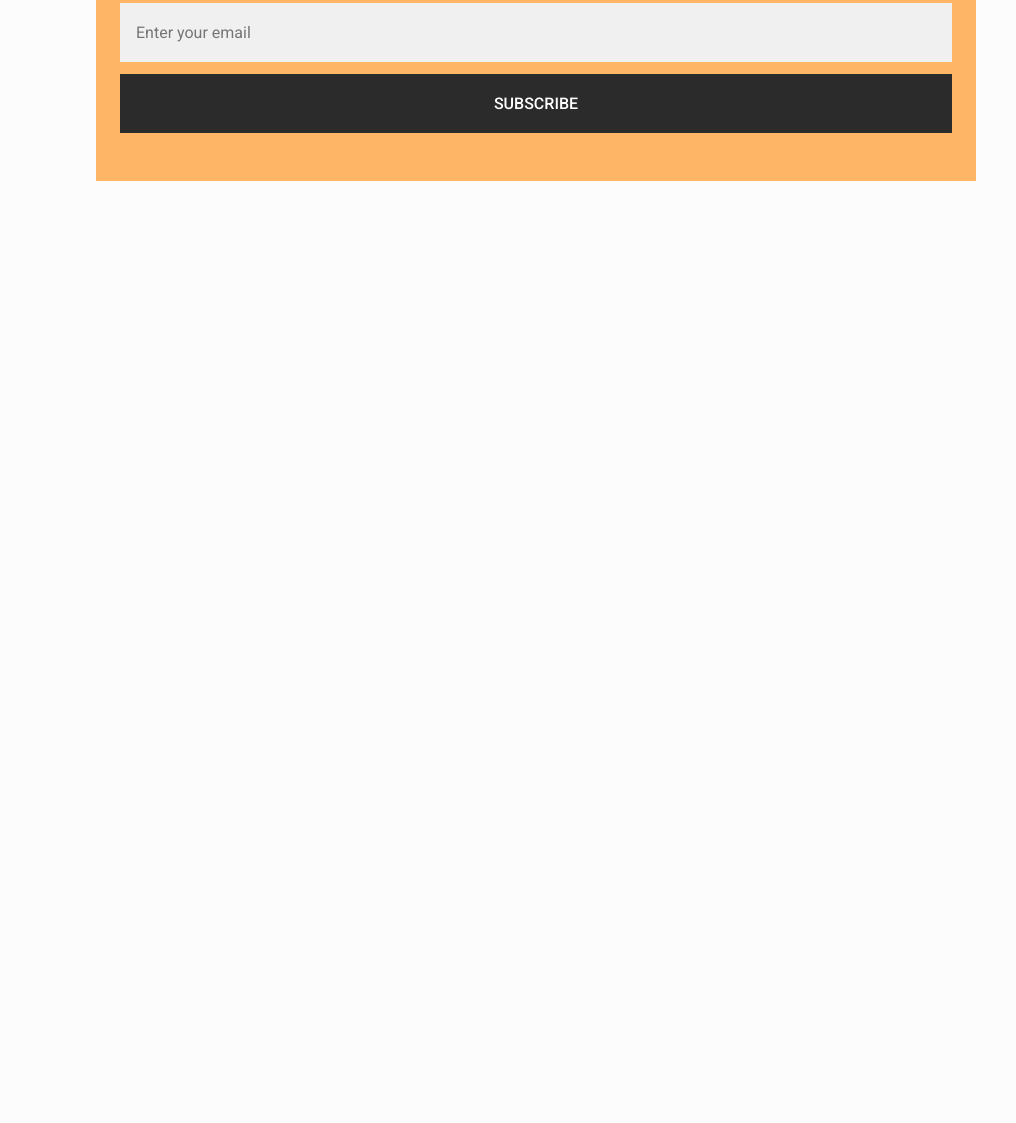
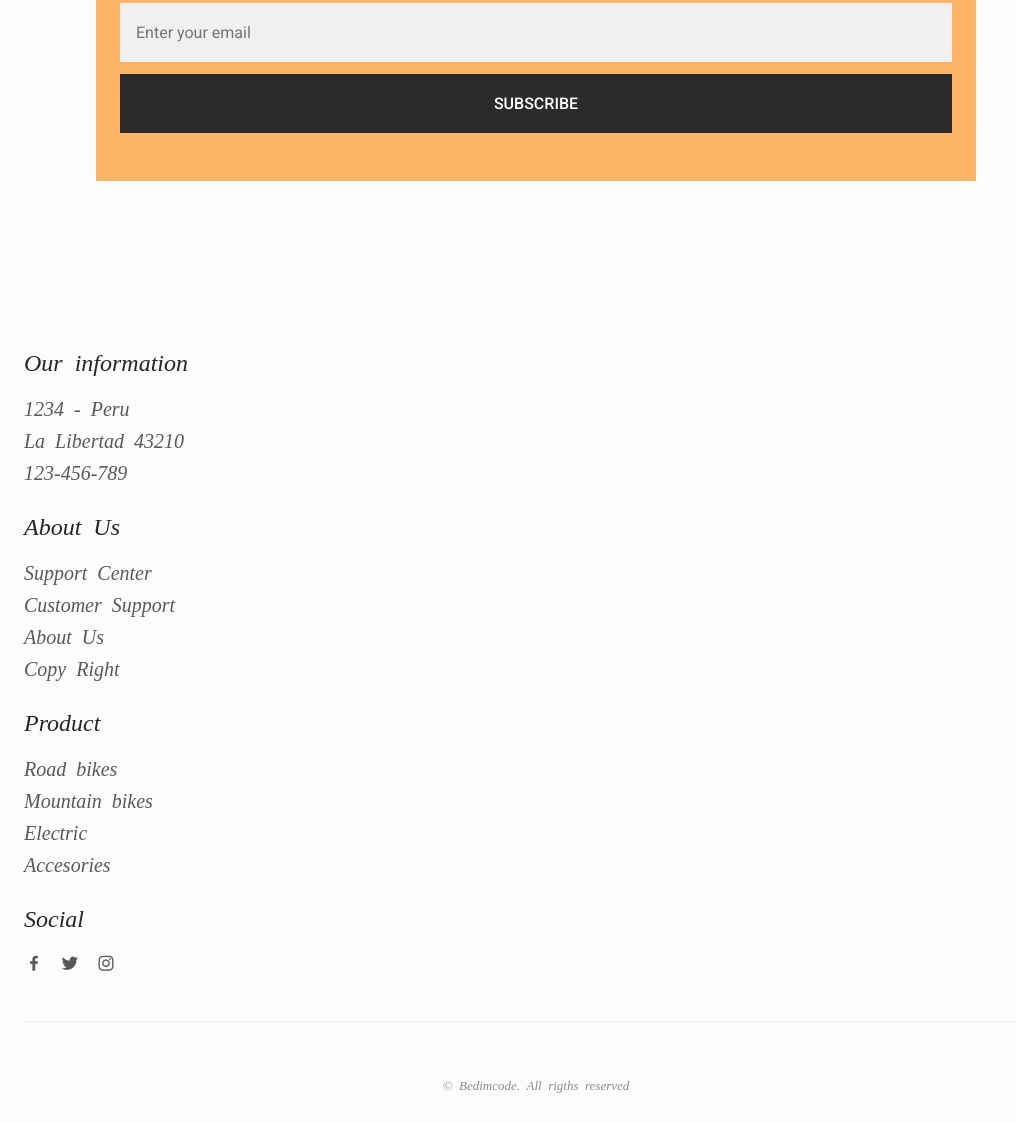
Before and after one commit to Zimerzel/Ecom-Watch, a plain HTML site: page index.html in a window 1280 px wide. Shown: the part 7659-8782 px from the top of the page, without its empty margins (0-1016 px from the left). Before the commit the page ends 8024 px from the top, so only its background shows below. Drawn offline with nearby package versions, Linux system fonts and the light colour scheme.

Commit message:
footer added

```diff
--- a/assets/css/style.css
+++ b/assets/css/style.css
@@ -782,3 +782,53 @@ row-gap: 7.5rem;
   padding: 1.25rem 1rem;
   color: hsl(0, 0%, 15%);
 }
+
+/*Footer*/
+
+.footer__container {
+  row-gap: 2rem;
+  border-bottom: 1px solid var(--border-color);
+  padding-bottom: 3rem;
+}
+
+.footer__title {
+  font-size: var(--h2-font-size);
+  margin-bottom: var(--mb-1-5);
+}
+
+.footer__list,
+.footer__links {
+  display: flex;
+  flex-direction: column;
+  row-gap: .75rem;
+}
+
+.footer__link {
+  color: var(--text-color);
+}
+
+.footer__link:hover {
+  color: var(--title-color);
+}
+
+.footer__social {
+  display: flex;
+  column-gap: 1rem;
+}
+
+.footer__social-link {
+  font-size: 1.25rem;
+  color: var(--text-color);
+}
+
+.footer__social-link:hover {
+  color: var(--title-color);
+}
+
+.footer__copy {
+  display: block;
+  margin: 3.5rem 0 1rem 0;
+  text-align: center;
+  font-size: var(--smaller-font-size);
+  color: var(--text-color-light);
+}
--- a/index.html
+++ b/index.html
@@ -336,7 +336,67 @@
             </section>
         </main>
         <footer class="footer section">
+            <div class="footer__container container grid">
+                <div class="footer__content">
+                    <h3 class="footer__title">Our information</h3>
+                    <ul class="footer__list">
+                        <li>1234 - Peru</li>
+                        <li>La Libertad 43210</li>
+                        <li>123-456-789</li>
+                    </ul>
+                </div>
+                <div class="footer__content">
+                    <h3 class="footer__title">About Us</h3>
+                    <ul class="footer__links">
+                        <li>
+                            <a href="#" class="footer__link">Support Center</a>
+                        </li>
+                        <li>
+                            <a href="#" class="footer__link">Customer Support</a>
+                        </li>
+                        <li>
+                            <a href="#" class="footer__link">About Us</a>
+                        </li>
+                        <li>
+                            <a href="#" class="footer__link">Copy Right</a>
+                        </li>
+                    </ul>
+                </div>
+                <div class="footer__content">
+                    <h3 class="footer__title">Product</h3>
+                    <ul class="footer__links">
+                        <li>
+                            <a href="#" class="footer__link">Road bikes</a>
+                        </li>
+                        <li>
+                            <a href="#" class="footer__link">Mountain bikes</a>
+                        </li>
+                        <li>
+                            <a href="#" class="footer__link">Electric</a>
+                        </li>
+                        <li>
+                            <a href="#" class="footer__link">Accesories</a>
+                        </li>
+                    </ul>
+                </div>
+                <div class="footer__content">
+                    <h3 class="footer__title">Social</h3>
+                    <ul class="footer__social">
+                        <a href="https://www.facebook.com/" target="_blank" class="footer__social-link">
+                            <i class='bx bxl-facebook'></i>
+                        </a>
 
+                        <a href="https://twitter.com/" target="_blank" class="footer__social-link">
+                            <i class='bx bxl-twitter' ></i>
+                        </a>
+
+                        <a href="https://www.instagram.com/" target="_blank" class="footer__social-link">
+                            <i class='bx bxl-instagram' ></i>
+                        </a>
+                    </ul>
+                </div>
+            </div>
+            <span class="footer__copy">&#169; Bedimcode. All rigths reserved</span>
         </footer>
             <script src="assets/js/main.js"></script>
     </body>
```
